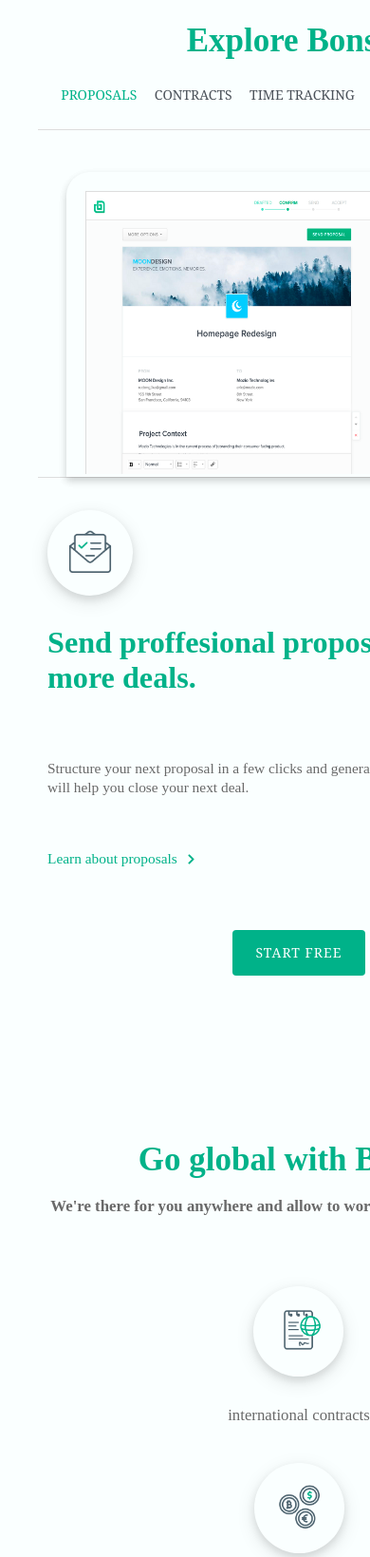
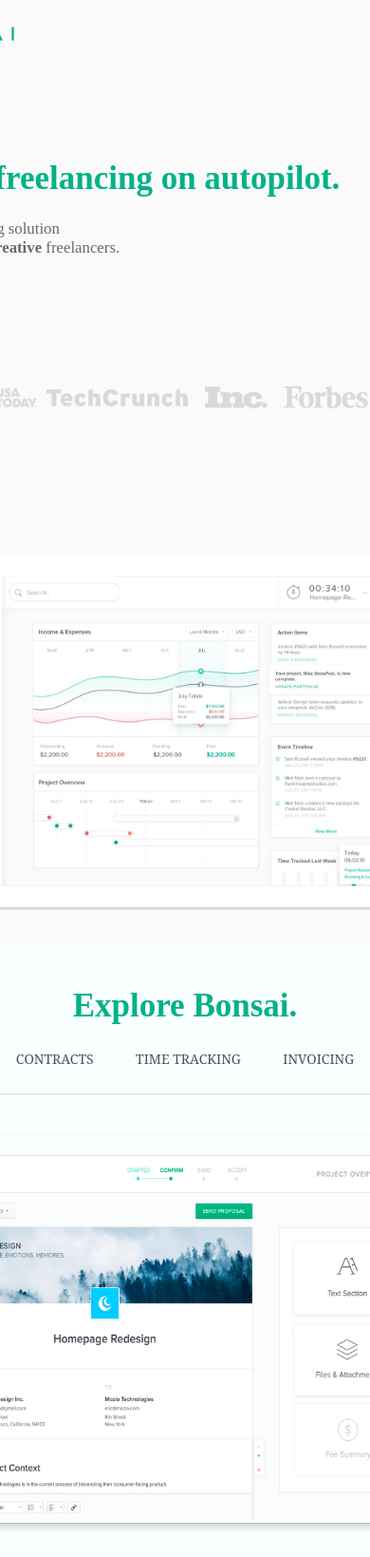
Before and after one commit to chingu-voyage4/Toucans-Team-4, a PHP site: page / in a window 390 px wide; the page is wider, and only the part inside the window is pictured. Shown: the top 1639 px of that part at 95% size. Run offline with PHP 8.4, Linux system fonts and the light colour scheme; some libraries are stand-ins or nearby versions; some web fonts are replaced.

Commit message:
responsive + flexbox

```diff
--- /dev/null
+++ b/assets/media.css
@@ -0,0 +1,36 @@
+@media only screen and (max-width: 982px){
+	.header-nav{
+		width: 720px;
+	}
+	.header-nav__menu{
+		display: none;
+	}
+	.section-4, .section-5, .section-6, .section-1{
+		width:720px;
+	}
+	.section-1{
+		flex-direction: column;
+	}
+	.section-1-part2{
+		width: 90%;
+	}
+	.section-4-main__tabs{
+		padding: 20px 15px;
+	}
+	#tabs-1 , #tabs-2, #tabs-3 , #tabs-4, #tabs-5{
+		flex-direction: column;
+	}
+
+}
+@media only screen and (max-width: 810px){
+	.section-4, .section-5, .section-6, .section-1, .header-nav{
+		padding: 20px;
+		max-width: 720px;
+	}
+	.section-5-main{
+		flex-direction: column;
+	}
+	.section-6{
+		flex-direction: column;
+	}
+}
--- a/assets/style.css
+++ b/assets/style.css
@@ -85,32 +85,22 @@
 container
 -----------------------------*/
 .container {
-    display: grid;
-    grid-template-columns: auto 940px auto;
-}
-@media only screen and (max-width: 982px){
-	.container {
-    	grid-template-columns: auto 720px auto;
-	}
-}
-@media only screen and (max-width: 810px){
-	.container {
-    	grid-template-columns: 20px auto 20px;
-	}
+    display: flex;
+    flex-direction: column;
+    align-items: center;
+    justify-content: center;
 }
 main{
-    grid-column-start:2;
+
 }
 
 /*-----------------------------
 header
 -----------------------------*/
 .header{
-    grid-column: 1/-1;
 	background-color:var(--grey);
     justify-content: center;
     display: flex;
-    border:1px solid red;
 }
 
 .header-nav{
@@ -185,14 +175,14 @@
 section-4
 -----------------------------*/
 .section-4{
-	grid-column: 2/3;
-	display: grid;
-	grid-template-columns: repeat(12, 1fr);
+	width:940px;
 	color: #696969;
+	display: flex;
+	flex-direction: column;
 }
 
 .section-4-header{
-	grid-column: 1/-1;
+
 }
 
 .section-4-header__title{
@@ -205,7 +195,6 @@
 }
 
 #tabs{
-	grid-column: 1/-1;
 	display: flex;
 	flex-direction: column;
 }
@@ -220,12 +209,6 @@
 	padding: 20px 110px;
 	border-bottom: 1px solid #ddd;
 }
-
-@media only screen and (max-width: 982px){
-	.section-4-main__tabs{
-		padding: 20px 15px;
-	}
-}
 .section-4-list{
 	list-style-type: none;
 	padding: 8px;
@@ -234,22 +217,14 @@
 	color: #00b289;
 }
 #tabs-1 , #tabs-2, #tabs-3 , #tabs-4, #tabs-5 {
-	display: grid;
-	grid-template-columns: repeat(12, 1fr);
+	display: flex;
 }
 .section-4-main__item1{
-	grid-column: 1/7;
 	border-bottom: 1px solid #ddd;
 	align-self: flex-start;
 	padding: 20px;
 	padding-bottom: 0
 }
-@media only screen and (max-width: 982px){
-	.section-4-main__item1{
-		grid-column: 1/-1;
-	}
-}
-
 .section-4-main__item1 div{
 	padding: 20px;
 	padding-bottom: 0;
@@ -267,14 +242,9 @@
 }
 
 .section-4-main__item2{
-	grid-column: 7/13;
 	padding: 10px;
 }
-@media only screen and (max-width: 982px){
-	.section-4-main__item2{
-		grid-column: 1/-1;
-	}
-}
+
 .section-4-main__moving{
 	border-radius: 50%;
 	box-shadow: 0 4px 8px 0 rgba(0, 0, 0, 0.1), 0 6px 20px 0 rgba(0, 0, 0, 0.1);
@@ -351,7 +321,6 @@
     font-size: 12px;
     margin-left: 7px;}
 .section-4__button{
-	grid-column: 5 / 9;
 	background-color: #00b289;
 	border-radius: 4px;
 	color: #fff;
@@ -367,15 +336,14 @@
 section-5
 -----------------------------*/
 .section-5{
-	grid-column: 2/3;
-	display: grid;
-	grid-template-columns: repeat(12 , 1fr);
-	grid-gap: 50px;
+	width: 940px;
+	display: flex;
+    flex-direction: column;
 	color: #696969;
 }
 
 .section-5-header{
-	grid-column: 1/-1;
+
 }
 
 .section-5-header__title{
@@ -397,16 +365,11 @@
 }
 
 .section-5-main{
-	grid-column: 1/ 13;
 	display: flex;
 	justify-content: space-around;
 	align-items: center;
 }
-@media only screen and (max-width: 810px){
-	.section-5-main{
-		flex-direction: column;
-	}
-}
+
 .section-5-main__item{
     text-align: center;
 }
@@ -466,7 +429,6 @@
 }
 
 .section-5-main__footer{
-	grid-column: 1/-1;
 	background-image: url('https://uploads-ssl.webflow.com/58868bcd2ef4daaf0f072900/594c93d4f9a65a6318d46598_world-map.png');
 	background-repeat: no-repeat;
 	background-size: 100% 100%;
@@ -492,25 +454,18 @@
 section-6
 -----------------------------*/
 .section-6{
-	grid-column: 2/3;
-	display: grid;
-	grid-template-columns: repeat(12, 1fr);
-	grid-column-gap: 40px;
+	width: 940px;
+	display: flex;
 	color: #696969;
 	margin-bottom: 100px;
 }
 .section-6-part1{
-	grid-column: 1/9;
 	display: flex;
 	flex-direction: column;
 	padding-bottom: 30px;
 
 }
-@media only screen and (max-width: 810px){
-	.section-6-part1{
-		grid-column: 1/-1;
-	}
-}
+
 .section-6-part1__title{
 	display: inline-block;
 	text-align: left;
@@ -538,13 +493,8 @@
 }
 
 .section-6-part2{
-	grid-column: 9/13;
 	box-shadow: 0 4px 8px 0 rgba(0, 0, 0, 0.1), 0 6px 20px 0 rgba(0, 0, 0, 0.1);
-}
-@media only screen and (max-width: 810px){
-	.section-6-part2{
-		grid-column: 2/12;
-	}
+	width: 480px;
 }
 .section-6-part2 ul{
 	list-style-type: none;
@@ -565,38 +515,38 @@
 Nils
 section-1
 -----------------------------*/
-/*
+
 .section-1 {
-    grid-column: 1/ -1;
-    display: grid;
-    grid-template-columns: repeat(12, 1fr);
-    grid-gap: 50px;
+    display: flex;
+    width: 940px;
     background-color: var(--grey);
-
 }
 
 .section-1-part1 {
-    grid-column: 4 / 7;
     margin-top: 50px;
 }
 
 .section-1-part2 {
-    grid-column: 7 / 12;
+	width: 65%;
     min-height: 400px;
-    background-color: #a0c263;
     margin-top: 50px;
 }
 
-#section-1-button {
+.section-1-button {
     border-radius: 5px;
     color: white;
     padding: 1.2em 1.7em 1.2em 1.7em;
     text-decoration: none;
     background-color: var(--green);
 }
-
+.section-1-button:hover{
+	opacity: 0.9;
+}
 .section-1-part1 > p {
     margin-bottom: 10%;
+}
+.section-1-part1 div {
+	margin: 3em 2em 6em 0;
 }
 /*-----------------------------
 Nils
--- a/index.html
+++ b/index.html
@@ -6,6 +6,7 @@
     <title>Document</title>
     <link rel="stylesheet" href="https://cdnjs.cloudflare.com/ajax/libs/normalize/4.2.0/normalize.css">
     <link rel="stylesheet" href="assets/style.css">
+    <link rel="stylesheet" href="assets/media.css">
     <meta http-equiv="X-UA-Compatible" content="IE=edge">
     <meta name="viewport" content="width=device-width, initial-scale=1">
     <link href="https://use.fontawesome.com/releases/v5.0.6/css/all.css" rel="stylesheet">
@@ -18,7 +19,7 @@
 
 <body>
     <div class="container">
-    	<!--
+
         <header class="header">
             <nav class="header-nav">
                 <div class="header-nav__logo">
@@ -62,12 +63,11 @@
                 </ul>
             </nav>
         </header>
-    -->
 <main class="container">
 
     <!-- ***** Nils ***** -->
     <!-- ***** section 1 -->
-<!--
+
     <div class="section-1">
         <div class="section-1-part1">
             <h1>Put your freelancing on autopilot.</h1>
@@ -75,11 +75,14 @@
                 <br>
                 for the world's best <strong>creative</strong>
                 freelancers.</p>
-            <a id="section-1-button" href="#">START FREE</a>
+            <a class="section-1-button" href="#">START FREE</a>
+            <div><img src="assets/img/asset 2.png"></div>
         </div>
-    <div class="section-1-part2">Image</div>
+    <div class="section-1-part2">
+    	<img src="assets/img/asset 1.png">
     </div>
-    -->
+    </div>
+
     <!--   ****** ZOEY ****  -->
     <!-- section 4 -->
 
```
